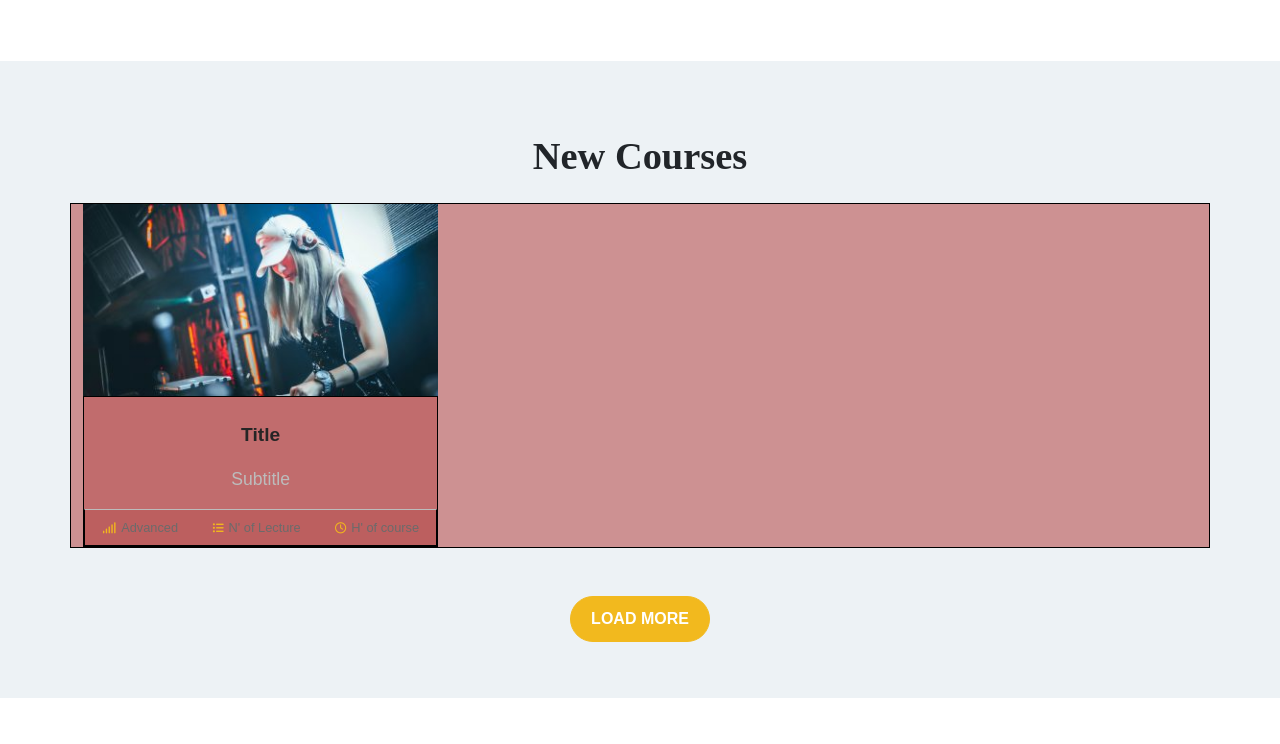
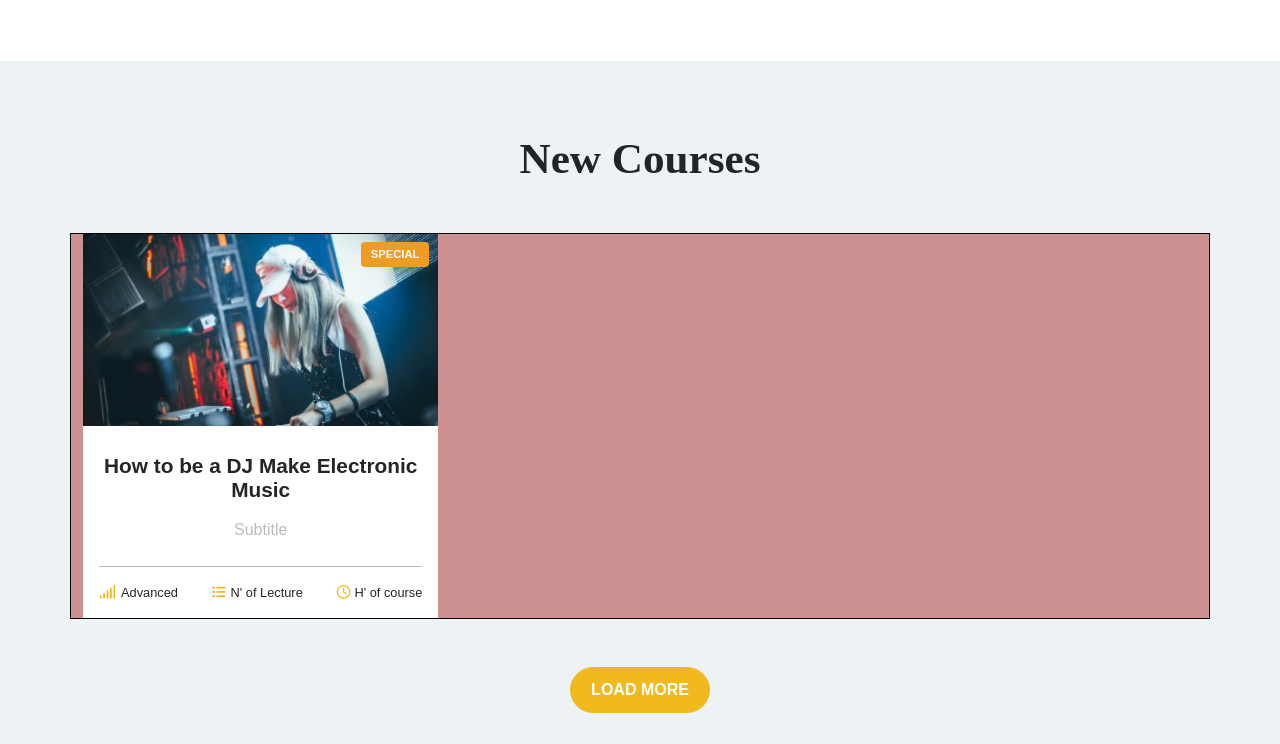
Before and after one commit to Silvia-Du/proj-html-vuejs, a Vue app: page / in a window 1280 px wide. Shown: the part 1420-2164 px from the top of the page. Built offline with nearby package versions, Linux system fonts and the light colour scheme; a small style sheet from the web is missing.

Commit message:
Fine layOut Card New course

```diff
--- a/src/assets/style/global.scss
+++ b/src/assets/style/global.scss
@@ -25,3 +25,7 @@ h1, h2{
 h2{
   font-size: 2.4rem;
 }
+
+h2.bigger{
+  font-size: 2.7rem;
+}
--- a/src/components/CourseCard.vue
+++ b/src/components/CourseCard.vue
@@ -2,15 +2,17 @@
 
   <div class="row row-cols-1 row-cols-md-2 row-cols-lg-3">
 
-    <div class="col">
+    <div class="col position-relative">
 
       <img src="../assets/img/photo-1496307042754-b4aa456c4a2d-370x200.jpeg" alt="music-img">
+      <span class="badge text-uppercase position-absolute">special</span>
 
-      <div class="text-box debug">
-        <p class="title pt-4">Title</p>
-        <p class="subtitle">Subtitle</p>
+      <!-- text-box -->
+      <div class="text-box pt-1 px-3">
+        <p class="title pt-4 mb-2">How to be a DJ Make Electronic Music</p>
+        <p class="subtitle mt-3">Subtitle</p>
 
-        <div class="data d-flex justify-content-around debug py-2">
+        <div class="data d-flex justify-content-between py-3 mt-4">
 
           <div class="left box">
             <i class="fa-solid fa-signal"></i>
@@ -21,13 +23,12 @@
             <span>N' of Lecture</span>
           </div>
           <div class="right box">
-            <i class="fa-regular fa-clock"></i>
+            <i class="fa-regular fa-clock me-1"></i>
             <span>H' of course</span>
           </div>
+        </div>
+      </div>
 
-        </div>
-
-      </div>
     </div>
 
   </div>
@@ -43,27 +44,44 @@ export default {
 <style lang="scss" scoped>
 @import '../assets/style/vars.scss';
 
+
   img{
     width: 100%;
   }
 
+  .badge{
+    display: inline-block;
+    top: 8px;
+    right: 21px;
+    font-size: 0.7rem;
+    font-family: "Barlow", sans-serif;
+    padding: 7px 10px;
+    color: white;
+    background-color: #f09b23;
+  }
+
  .text-box{
+   background-color: white;
       .title{
-        font-size: 1.2rem;
+        font-family: "Barlow", sans-serif;
+        font-size: 1.3rem;
         font-weight: bold;
         color: $titleColor;
+        line-height: 1.5rem;
       }
       .subtitle{
         color: $textGray;
+        font-size: 1rem;
       }
 
       .data{
         border-top: 1px solid $textGray;
         font-size: 0.8rem;
-        color: $textDarkGray;
+        font-weight: 500;
+        color: $titleColor;
         i{
           color: $mainYellow;
-          font-size: 0.7rem;
+          font-size: 0.85rem;
           margin-right: 5px;
         }
       }
--- a/src/components/CoursesComp.vue
+++ b/src/components/CoursesComp.vue
@@ -1,7 +1,7 @@
 <template>
   <div :class="{'bg-color': type === 'New Courses'}"
   class="courses pt-5 pb-2 text-center mb-5">
-    <h2 class="my-4">{{type}}</h2>
+    <h2 class="mt-4 mb-5 bigger">{{type}}</h2>
     <div class="container debug">
       <!-- card new course -->
      <CourseCard v-show="type === 'New Courses'"/>
--- a/src/components/HeaderComp.vue
+++ b/src/components/HeaderComp.vue
@@ -23,6 +23,7 @@
 
                 </li>
               </ul>
+              <!-- badge -->
               <span class="badge text-uppercase">New</span>
             </nav>
 
```
